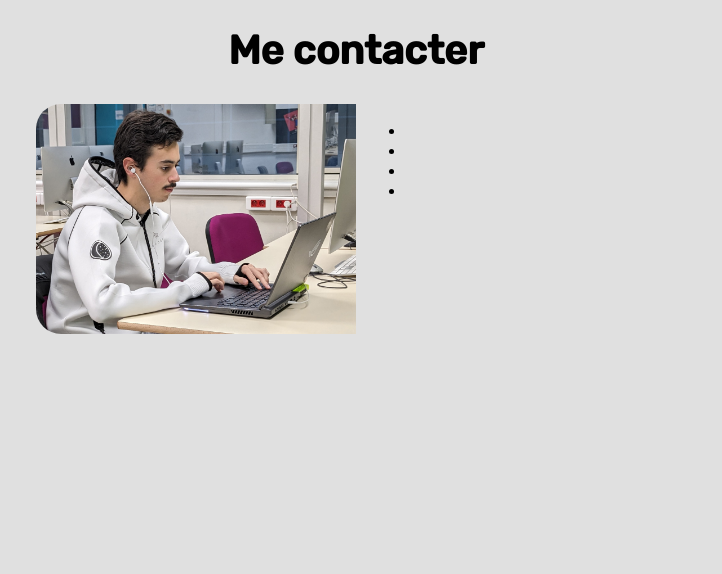
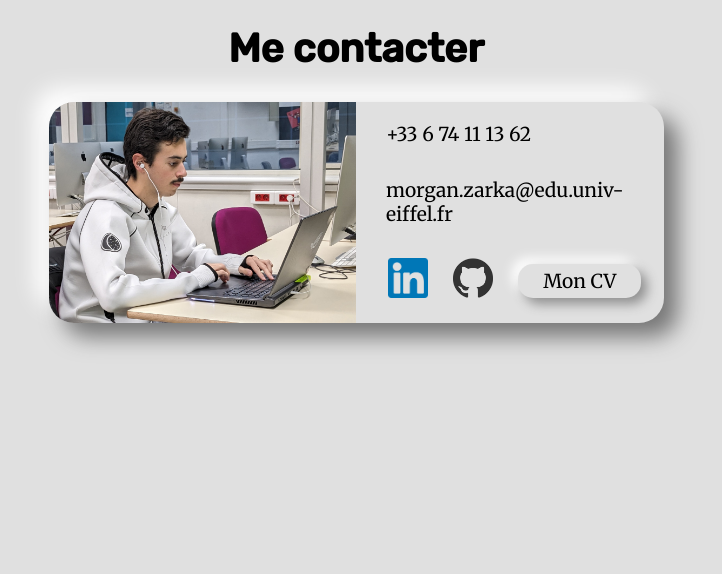
Before and after one commit to Suzoka/Portfolio, a PHP site: page /contacts.php in a window 1280 px wide. Shown: the part 60-634 px from the top of the page, without its empty margins (284-1006 px from the left). Run offline with PHP 8.4, Linux system fonts and the light colour scheme.

Commit message:
:construction: contact page

```diff
--- a/contacts.php
+++ b/contacts.php
@@ -26,15 +26,22 @@
             </nav>
         </header>
         <main>
-        <h1 class="centre">Me contacter</h1>
+            <h1 class="centre">Me contacter</h1>
+            <!-- <h2>S'il vous venais à l'idée de vouloir complimenter ma moustache</h2> -->
             <div class="contacts">
                 <img src="./img/devMod.jpg" alt="" width="50%">
                 <div class="listContacts">
                     <ul>
-                        <li></li>
-                        <li></li>
-                        <li></li>
-                        <li></li>
+                        <li>+33 6 74 11 13 62</li>
+                        <li>morgan.zarka@edu.univ-eiffel.fr</li>
+                        <div class="reseauxContact">
+                            <li><a href="https://www.linkedin.com/in/morgan-zarka/" target="_blank"><img
+                                        src="./img/linkedin.png" alt="Profil LinkedIn" width="40px"></a></li>
+                            <li><a href="https://github.com/Suzoka" target="_blank"><img src="./img/github.png"
+                                        alt="Profil GitHub" width="40px"></a></li>
+                            <li><a href="./img/CVMorganZARKA.pdf" class="lienVersProjet lienCV" target="_blank">Mon
+                                    CV</a></li>
+                        </div>
                     </ul>
                 </div>
             </div>
--- a/projets.php
+++ b/projets.php
@@ -40,6 +40,7 @@ if (!isset($_POST["contexte"])) {
         </header>
 
         <main>
+            <h1 class="centre">Mes projets</h1>
             <div class="flex">
                 <form class="filtres" action="" method="post">
                     <div class="filtre">
@@ -101,9 +102,9 @@ if (!isset($_POST["contexte"])) {
                                     href="./projet.php?id=<?= $row["id_projet"] ?>">
                                     <img src="./img/<?= $row["url_logo"] ?>" alt="" width="130px" class="logo">
                                     <div class="text">
-                                        <h3>
+                                        <h2>
                                             <?= $row["nom_projet"] ?>
-                                        </h3>
+                                        </h2>
                                         <p>
                                             <?= $row["description_rapide"] ?>
                                         </p>
--- a/style.css
+++ b/style.css
@@ -394,6 +394,7 @@ div.flexCenter {
     align-items: center;
     height: 100%;
     flex-grow: 1;
+    margin-top: 10px;
 }
 
 .timeline {
@@ -764,17 +765,51 @@ div.ariane {
 .contacts {
     display: flex;
     gap: 10px;
-    width: 50%;
-    max-width: 1000px;
+    max-width: 615px;
     margin-right: auto;
     margin-left: auto;
     margin-top: 30px;
     border-radius: 25px;
     overflow: hidden;
+    box-shadow:  14px 14px 22px #777777,
+    -14px -14px 22px #ffffff;
 }
 
 .listContacts {
     width: 50%;
+}
+
+.listContacts ul {
+    list-style-type: none;
+    padding: 0;
+    margin: 0;
+    display: flex;
+    flex-direction: column;
+    gap: 15px;
+    height: 100%;
+    justify-content: space-between;
+    font-size: 1.2rem;
+    padding: 20px;
+}
+
+.reseauxContact{
+    display: flex;
+    justify-content: center;
+    align-items: center;
+    gap: 25px;
+}
+
+.lienCV {
+    padding: 5px 25px;
+    box-shadow:  6px 6px 12px #8f8f8f,
+    -6px -6px 12px #ffffff;
+}
+
+.centre {
+    text-align: center;
+    font-size: 2.5rem;
+    margin-bottom: 0;
+    margin-top: 25px;
 }
 
 @-webkit-keyframes blink {
```
Also changed, not shown: img/plongee.jpg, 1 other file.
